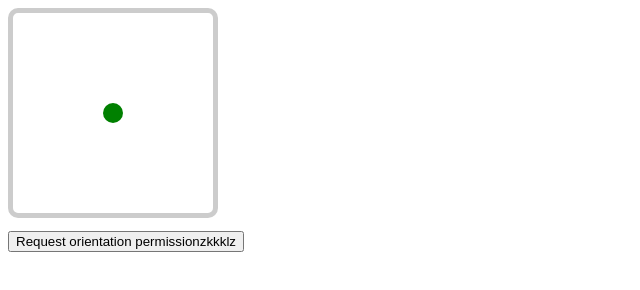
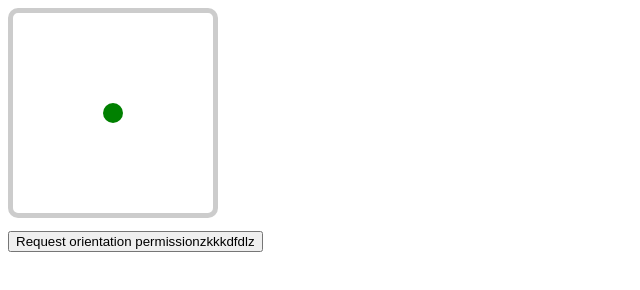
Before and after one commit to annop584/PlayGround, a website: page index.html in a window 1280 px wide. Shown: the full height of the page, 0-640 px from the left. Drawn offline with Linux system fonts and the light colour scheme.

Commit message:
sdfsdfsd

```diff
--- a/index.html
+++ b/index.html
@@ -14,8 +14,8 @@
 
     <pre class="output"></pre>
     <pre class="shakeoutput"></pre>
-    <button onclick='requestOrientationPermission();'>Request orientation permissionzkkklz</button>
-    <script src="shake.js"></script>
+    <button onclick='requestOrientationPermission();'>Request orientation permissionzkkkdfdlz</button>
+    <!-- <script src="shake.js"></script> -->
     <script>
             var countShake = 0;
 
```
